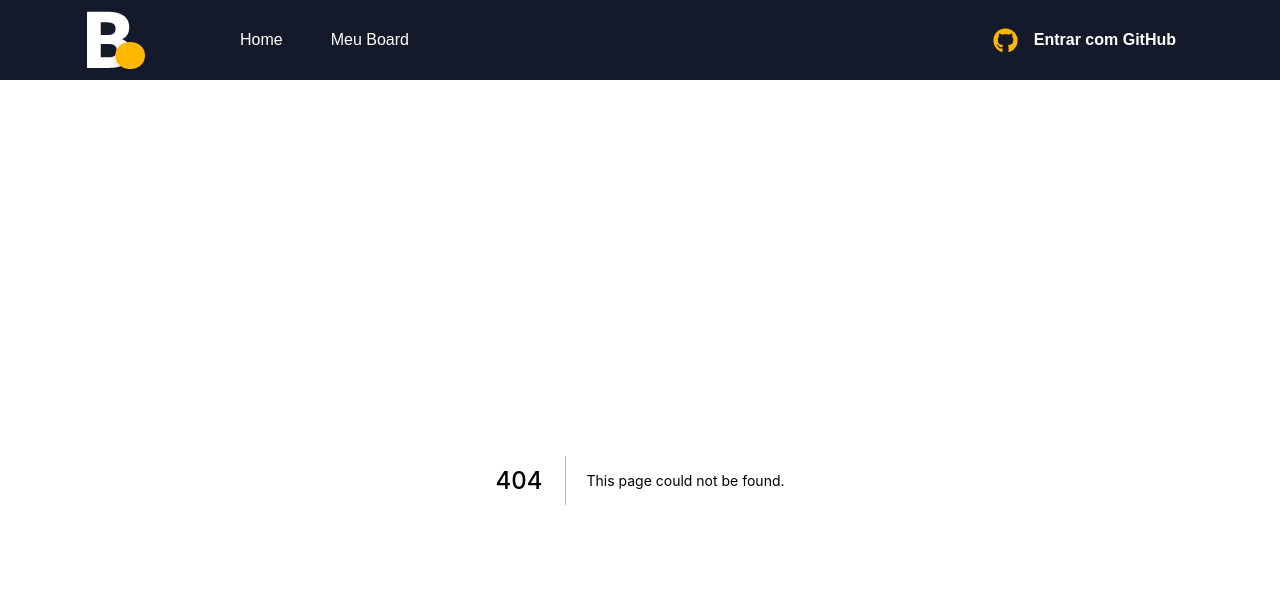
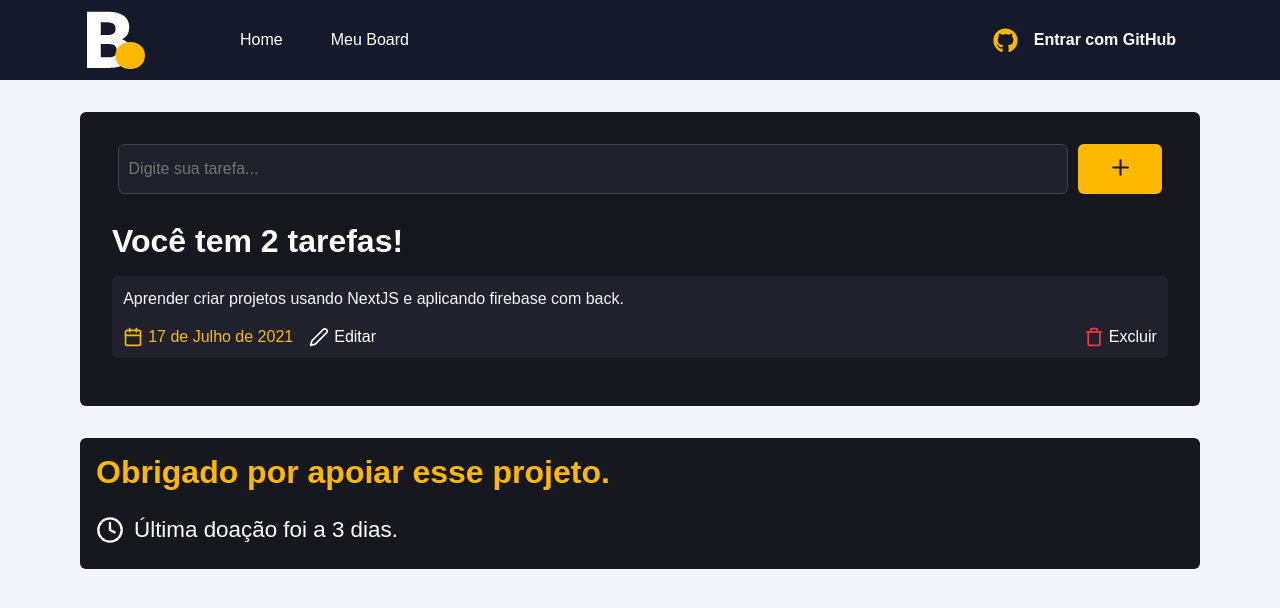
Before and after one commit to eduardo-esteves/board, a Next.js app: page /board in a window 1280 px wide. Before the commit this address had no page. Shown: the top 608 px of the page. Built offline with nearby package versions, Linux system fonts and the light colour scheme.

Commit message:
Criado a pagina board e sua estilizacao por enquanto de forma estatica

```diff
--- /dev/null
+++ b/src/pages/board/index.tsx
@@ -0,0 +1,67 @@
+import Head from 'next/head'
+import { FiPlus, FiCalendar, FiEdit2, FiTrash, FiClock } from 'react-icons/fi'
+
+import S from './styles.module.scss'
+
+const Board = () => {
+  return (
+    <>
+      <Head>
+        <title>Organizando minhas tarefas - Board</title>
+        <meta name="description" content="O Board organiza suas tarefas do dia a dia" />
+      </Head>
+      <main className={S.container}>
+        <form>
+          <input
+            type="text"
+            placeholder="Digite sua tarefa..."
+          />
+
+          <button type="submit">
+            <FiPlus size={25} color="#17181f" />
+          </button>
+        </form>
+
+        <h1>Você tem 2 tarefas!</h1>
+
+        <section>
+          <article className={S.taskList}>
+            <p>Aprender criar projetos usando NextJS e aplicando firebase com back.</p>
+            <div className={S.actions}>
+              <div>
+                <div>
+                  <FiCalendar size={20} color="#FFB800" />
+                  <time>17 de Julho de 2021</time>
+                </div>
+
+                <button>
+                  <FiEdit2 size={20} color="#FFF" />
+                  <span>Editar</span>
+                </button>
+              </div>
+
+              <button>
+                <FiTrash size={20} color="#FF3636" />
+                <span>Excluir</span>
+              </button>
+            </div>
+          </article>
+        </section>
+
+      </main>
+
+      <div className={S.vipContainer}>
+        <h3>Obrigado por apoiar esse projeto.</h3>
+        <div>
+          <FiClock size={28} color="#FFF" />
+          <time>
+            Última doação foi a 3 dias.
+          </time>
+        </div>
+      </div>
+
+    </>
+  )
+}
+
+export default Board
--- /dev/null
+++ b/src/pages/board/styles.module.scss
@@ -0,0 +1,120 @@
+
+.container{
+  max-width: 1120px;
+  margin: 2rem auto;
+  padding: 2rem;
+  background-color: #17181f;
+  border-radius: 6px;
+
+  form{
+    display: flex;
+    justify-content: center;
+    align-items: center;
+
+    input{
+      width: 90%;
+      height: 50px;
+      background-color: #20212c;
+      border: 1px solid #424242;
+      border-radius: 6px;
+      padding: 3px 10px;
+      color: #FFF
+    }
+
+    button{
+      margin-left: 10px;
+      width: 8%;
+      height: 50px;
+      border:0;
+      background-color: #FFB800;
+      border-radius: 6px;
+    }
+  }
+
+  h1{
+   color: #FFF;
+   margin-top: 1.8rem;
+  }
+}
+
+.taskList{
+  background-color: #20212c;
+  margin: 1rem 0;
+  padding: 0.7rem;
+  border-radius: 6px;
+
+  p{
+    cursor: pointer;
+    color: #F2f6fc;
+    font-size: 1rem;
+    line-height: 150%;
+  }
+
+  .actions{
+    width: 100%;
+    display: flex;
+    flex-direction: row;
+    justify-content: space-between;
+    margin-top: 1rem;
+
+    div{
+      display: flex;
+      justify-content: center;
+      align-items: center;
+      time{
+        color: #FFB800;
+        margin-left: 5px;
+        margin-right: 1rem;
+      }
+    }
+
+    button{
+      background: transparent;
+      border: 0;
+      display: flex;
+      justify-content: center;
+      align-items: center;
+
+      & + button{
+        margin-left: 10px;
+      }
+
+      span{
+        margin-left: 5px;
+        color: #FFF;
+        cursor: pointer;
+      }
+
+      span:hover{
+        filter: brightness(0.7)
+      }
+    }
+
+  }
+}
+
+.vipContainer{
+  max-width: 1120px;
+  margin: 1rem auto;
+  padding: 1rem;
+  background-color: #17181f;
+  border-radius: 6px;
+
+  h3{
+    color: #FFB800;
+    font-size: 2rem;
+  }
+
+  div{
+    margin-top: 1rem;
+    display: flex;
+    align-items: center;
+
+    time{
+      color: #FFF;
+      font-size: 1.4rem;
+      padding: 10px;
+    }
+  }
+
+}
```
